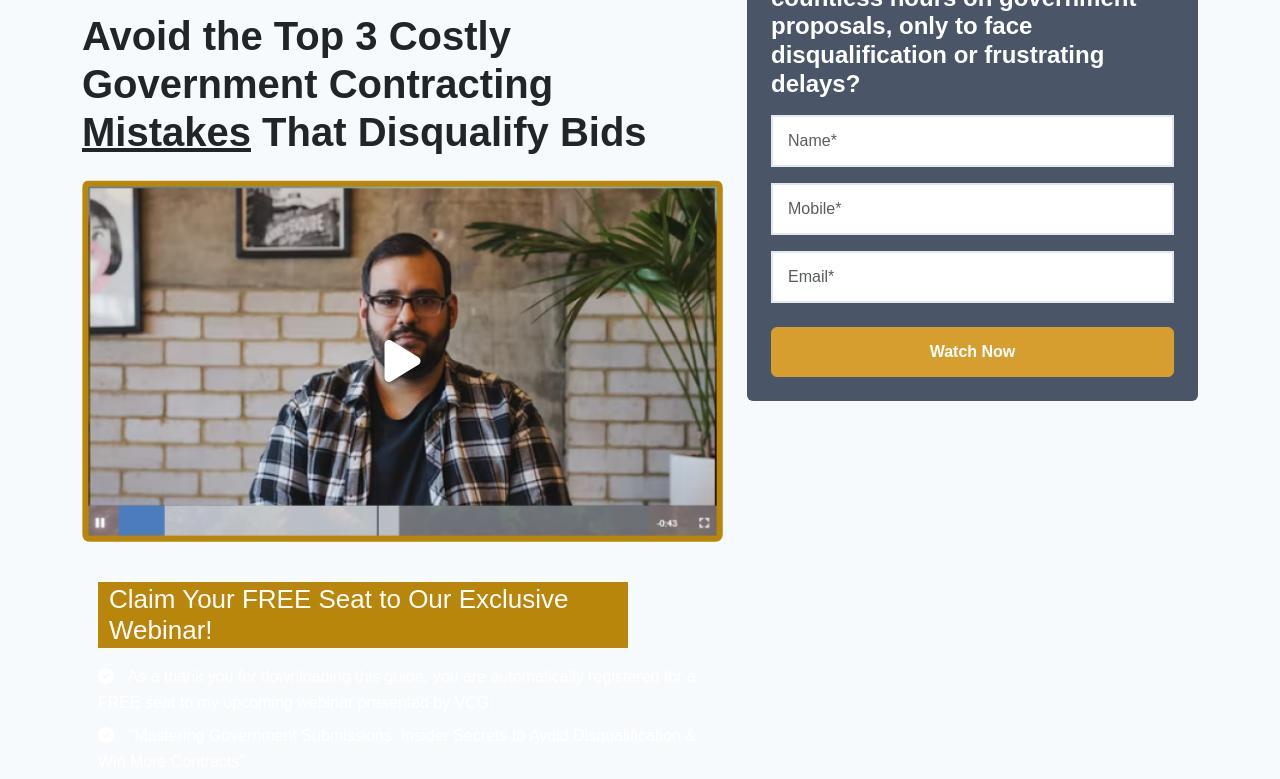
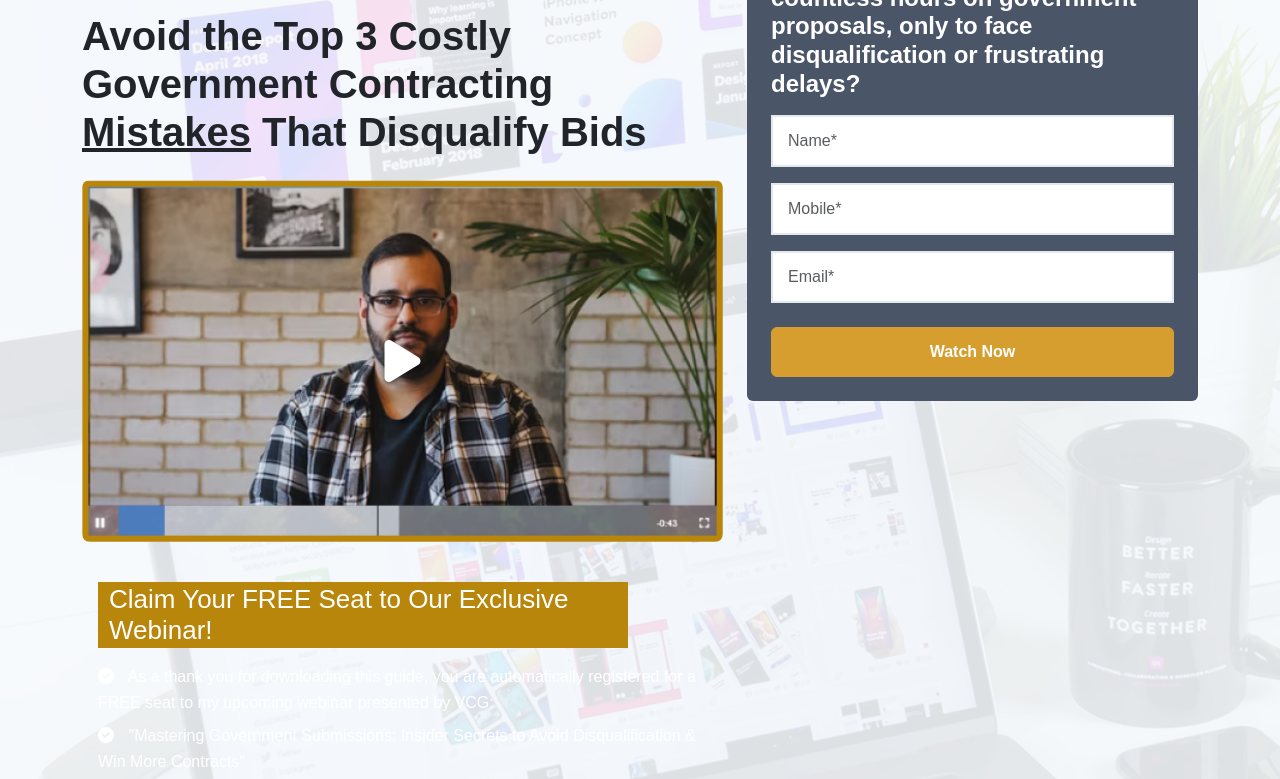
Before and after one commit to Yakshkumar-Patel/pet-layout, a plain HTML site: page index.html in a window 1280 px wide. Shown: the part 204-983 px from the top of the page. Drawn offline with nearby package versions, Linux system fonts and the light colour scheme; a web font is replaced by a local one.

Commit message:
Update index.html

```diff
--- a/index.html
+++ b/index.html
@@ -51,7 +51,7 @@
             background-color: #f7fafc;
         }
         .bg-light-gray.py-5 {
-            background-image: url(/assets/Group 427318023.png);
+            background-image: url("assets/Group 427318023.png");
             background-position: center;
             background-repeat: no-repeat;
             background-size: cover;
```
